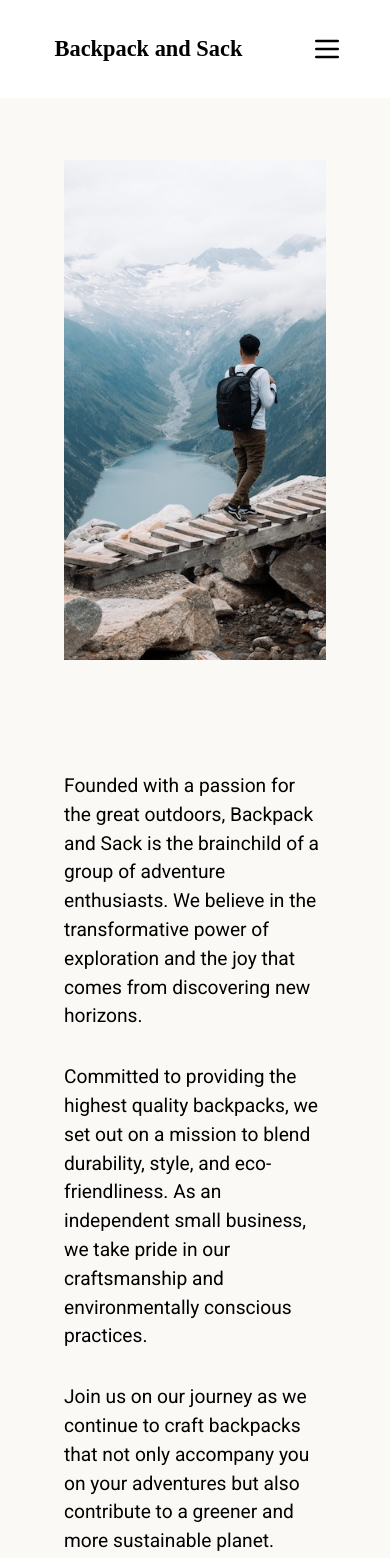
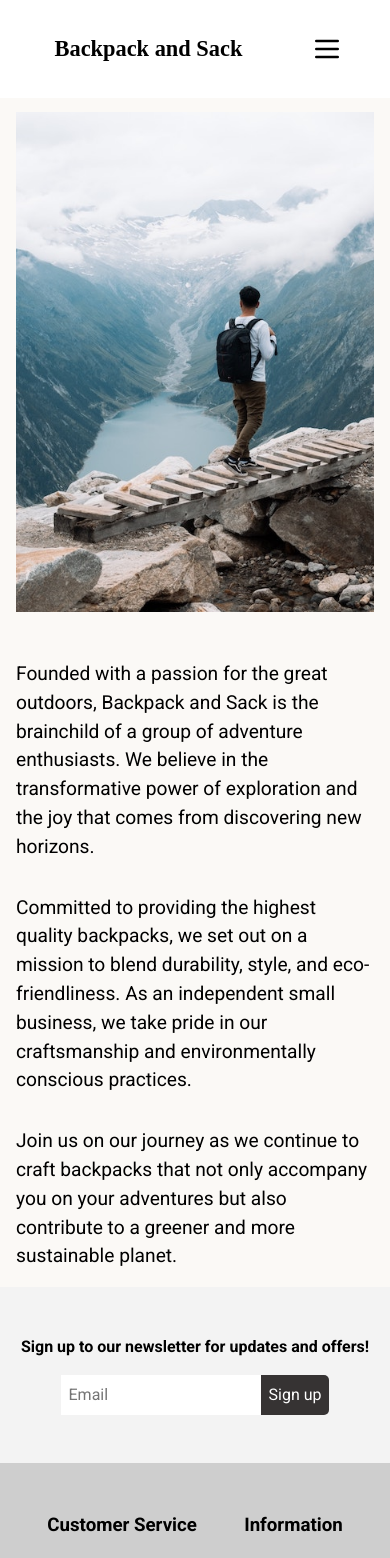
Before and after one commit to dave-forbes/shopping-cart, a React (Vite) app in the folder shopping-cart/: page /ourstory in a window 390 px wide. Shown: the top 1558 px of the page. Built offline with nearby package versions, Linux system fonts and the light colour scheme; a web font is replaced by a local one.

Commit message:
added media query and layout changes for smaller screens

```diff
--- a/shopping-cart/src/components/OurStory/OurStory.module.css
+++ b/shopping-cart/src/components/OurStory/OurStory.module.css
@@ -1,7 +1,7 @@
 .content {
   padding: 10rem 4rem 4rem 4rem;
   display: grid;
-  grid-template-columns: repeat(auto-fit, minmax(250px, 1fr));
+  grid-template-columns: repeat(auto-fit, minmax(300px, 1fr));
   align-items: center;
   justify-items: center;
   gap: 7rem;
@@ -25,3 +25,11 @@
   height: 100%;
   gap: 2rem;
 }
+
+@media (max-width:500px) {
+  .content {
+    padding: 7rem 1rem 1rem 1rem;
+    gap: 3rem;
+    grid-template-columns: repeat(auto-fit, minmax(250px, 1fr));
+  }
+}
--- a/shopping-cart/src/components/SignUp/SignUp.module.css
+++ b/shopping-cart/src/components/SignUp/SignUp.module.css
@@ -21,3 +21,14 @@
   color: white;
   cursor: pointer;
 }
+
+@media (max-width: 400px) {
+  .signUp input {
+    width: 200px;
+  }
+
+  .signUp h3 {
+    font-size: 1rem;
+    text-align: center;
+  }
+}
```
